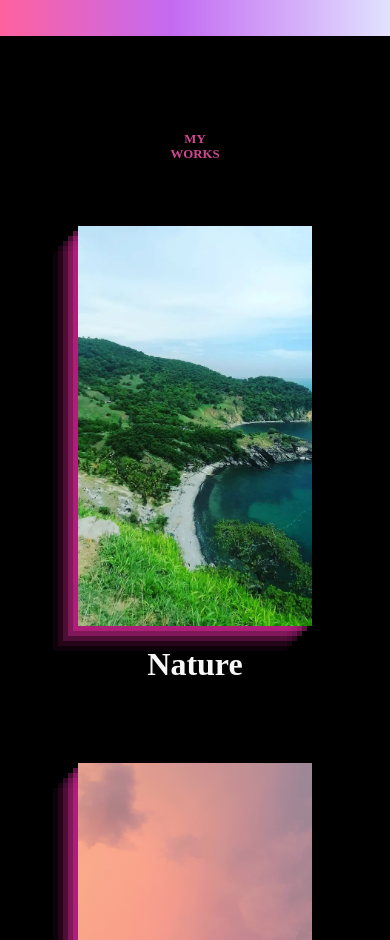
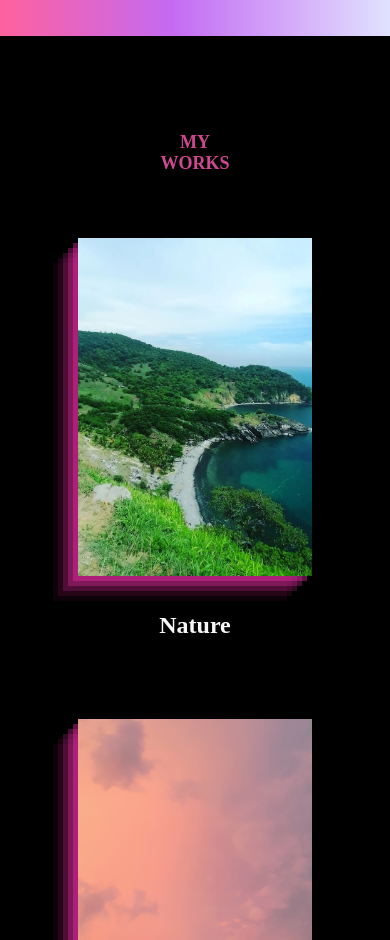
Before and after one commit to meruim/cheng, a plain HTML site: page index.html in a window 390 px wide. Shown: the part 1700-2640 px from the top of the page. Drawn offline with nearby package versions, Linux system fonts and the light colour scheme.

Commit message:
Made changes

```diff
--- a/mediaqueries.css
+++ b/mediaqueries.css
@@ -130,7 +130,7 @@
   }
   .about-section .about-left {
     margin-right: 10%;
-    margin-top: -2rem;
+    margin-top: 2rem;
   }
   .about-section .about-left img {
     width: 200px;
@@ -160,6 +160,16 @@
     right: -40%;
   }
 
+  .image-container img {
+    width: 60vw;
+    height: 40vh;
+  }
+
+  .image-container h1 {
+    margin-top: 2rem;
+    font-size: 1.5rem;
+  }
+
   .my_works_container {
     justify-content: center;
     align-items: center;
@@ -167,10 +177,6 @@
   .my_works_container {
     justify-content: center;
     align-items: center;
-  }
-
-  .my_works_container .my_work_header .text_header {
-    font-size: 0.8rem;
   }
   .home-img img {
     width: 40vw;
```
